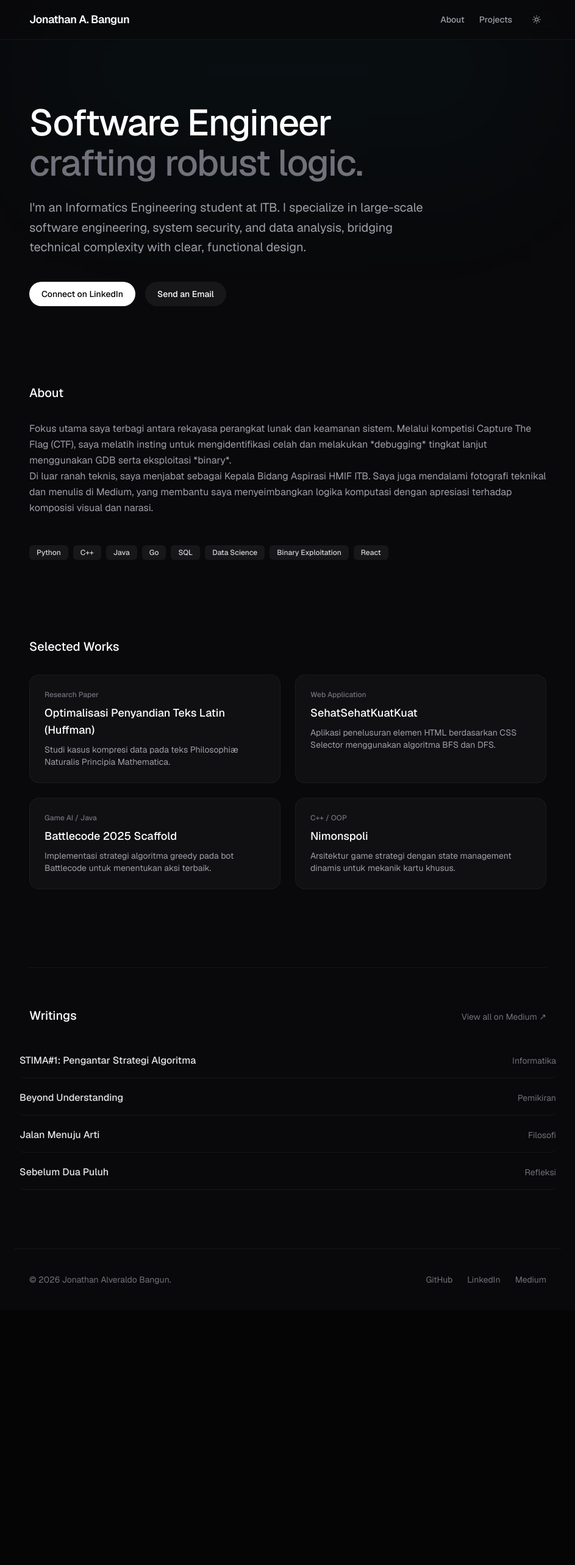
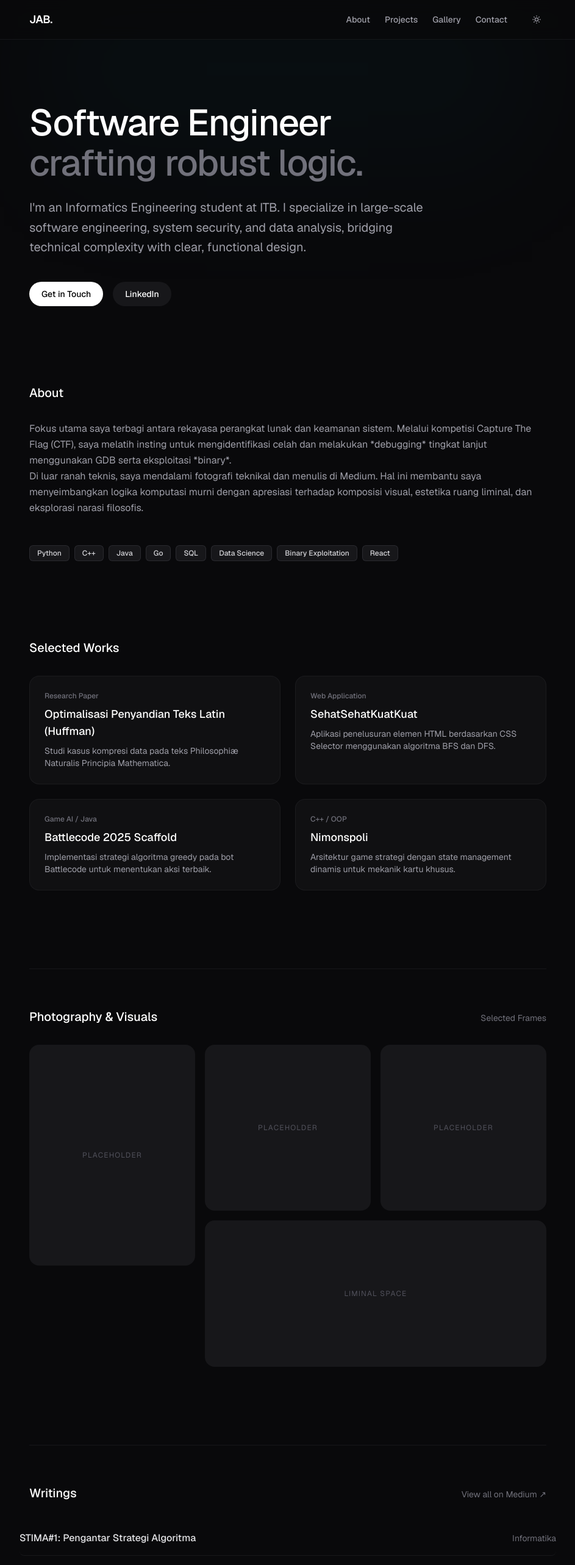
Before and after one commit to jonveral/personal-portfolio, a Next.js app: page / in a window 1280 px wide. Shown: the top 2566 px of the page at 61% size, without its empty margins (168-1111 px from the left). Before the commit the page ends 2148 px from the top, so only its background shows below. Built offline with nearby package versions, Linux system fonts and the light colour scheme.

Commit message:
bener2in

```diff
--- a/app/page.tsx
+++ b/app/page.tsx
@@ -35,15 +35,17 @@ export default function Home() {
       <nav className="fixed top-0 w-full z-50 bg-zinc-50/80 dark:bg-[#09090b]/80 backdrop-blur-md border-b border-zinc-200 dark:border-zinc-800/50 transition-colors duration-500">
         <div className="max-w-4xl mx-auto px-6 py-4 flex justify-between items-center">
           <div className="font-semibold text-zinc-900 dark:text-white text-lg tracking-tight">
-            Jonathan A. Bangun
+            JAB.
           </div>
 
-          <div className="flex items-center gap-6 text-sm font-medium text-zinc-500 dark:text-zinc-400">
+          <div className="flex items-center gap-5 sm:gap-6 text-sm font-medium text-zinc-500 dark:text-zinc-400">
             <a href="#about" className="hidden sm:block hover:text-zinc-900 dark:hover:text-white transition-colors">About</a>
             <a href="#projects" className="hidden sm:block hover:text-zinc-900 dark:hover:text-white transition-colors">Projects</a>
+            <a href="#gallery" className="hidden md:block hover:text-zinc-900 dark:hover:text-white transition-colors">Gallery</a>
+            <a href="#contact" className="hidden sm:block hover:text-zinc-900 dark:hover:text-white transition-colors">Contact</a>
             <button
               onClick={toggleTheme}
-              className="p-2 rounded-md hover:bg-zinc-200 dark:hover:bg-zinc-800 transition-colors"
+              className="p-2 rounded-md hover:bg-zinc-200 dark:hover:bg-zinc-800 transition-colors ml-2"
               aria-label="Toggle Theme"
             >
               {theme === 'dark' ? (
@@ -56,7 +58,7 @@ export default function Home() {
         </div>
       </nav>
 
-      {/* Main Content Area - Narrower for better reading experience */}
+      {/* Main Content Area */}
       <main className="max-w-4xl mx-auto px-6 pt-32 pb-24 relative z-10 space-y-32">
 
         {/* Hero Section */}
@@ -68,12 +70,12 @@ export default function Home() {
           <p className="text-lg sm:text-xl text-zinc-600 dark:text-zinc-400 max-w-2xl leading-relaxed">
             I'm an Informatics Engineering student at ITB. I specialize in large-scale software engineering, system security, and data analysis, bridging technical complexity with clear, functional design.
           </p>
-          <div className="flex gap-4 pt-4">
-            <a href="https://www.linkedin.com/in/jonathanalveraldobangun/" target="_blank" rel="noopener noreferrer" className="px-5 py-2.5 rounded-full bg-zinc-900 dark:bg-white text-white dark:text-black text-sm font-medium hover:bg-zinc-800 dark:hover:bg-zinc-200 transition-colors">
-              Connect on LinkedIn
+          <div className="flex flex-wrap gap-4 pt-4">
+            <a href="#contact" className="px-5 py-2.5 rounded-full bg-zinc-900 dark:bg-white text-white dark:text-black text-sm font-medium hover:bg-zinc-800 dark:hover:bg-zinc-200 transition-colors">
+              Get in Touch
             </a>
-            <a href="mailto:your.email@example.com" className="px-5 py-2.5 rounded-full bg-zinc-200/50 dark:bg-zinc-800/50 text-zinc-900 dark:text-white text-sm font-medium hover:bg-zinc-200 dark:hover:bg-zinc-800 transition-colors">
-              Send an Email
+            <a href="https://www.linkedin.com/in/jonathanalveraldobangun/" target="_blank" rel="noopener noreferrer" className="px-5 py-2.5 rounded-full bg-zinc-200/50 dark:bg-zinc-800/50 text-zinc-900 dark:text-white text-sm font-medium hover:bg-zinc-200 dark:hover:bg-zinc-800 transition-colors">
+              LinkedIn
             </a>
           </div>
         </section>
@@ -86,12 +88,12 @@ export default function Home() {
               Fokus utama saya terbagi antara rekayasa perangkat lunak dan keamanan sistem. Melalui kompetisi Capture The Flag (CTF), saya melatih insting untuk mengidentifikasi celah dan melakukan *debugging* tingkat lanjut menggunakan GDB serta eksploitasi *binary*.
             </p>
             <p>
-              Di luar ranah teknis, saya menjabat sebagai Kepala Bidang Aspirasi HMIF ITB. Saya juga mendalami fotografi teknikal dan menulis di Medium, yang membantu saya menyeimbangkan logika komputasi dengan apresiasi terhadap komposisi visual dan narasi.
+              Di luar ranah teknis, saya mendalami fotografi teknikal dan menulis di Medium. Hal ini membantu saya menyeimbangkan logika komputasi murni dengan apresiasi terhadap komposisi visual, estetika ruang liminal, dan eksplorasi narasi filosofis.
             </p>
           </div>
           <div className="flex flex-wrap gap-2 pt-4">
             {['Python', 'C++', 'Java', 'Go', 'SQL', 'Data Science', 'Binary Exploitation', 'React'].map((skill) => (
-              <span key={skill} className="px-3 py-1 rounded-md bg-zinc-200/50 dark:bg-zinc-800/50 text-zinc-700 dark:text-zinc-300 text-xs font-medium">
+              <span key={skill} className="px-3 py-1 rounded-md bg-zinc-200/50 dark:bg-zinc-800/50 text-zinc-700 dark:text-zinc-300 text-xs font-medium border border-zinc-200 dark:border-zinc-700/50">
                 {skill}
               </span>
             ))}
@@ -103,8 +105,6 @@ export default function Home() {
           <h2 className="text-xl font-medium text-zinc-900 dark:text-white">Selected Works</h2>
 
           <div className="grid grid-cols-1 md:grid-cols-2 gap-6">
-
-            {/* Project 1 */}
             <a href="https://informatika.stei.itb.ac.id/~rinaldi.munir/Matdis/2024-2025-2/Makalah2025/Makalah-Matdis-2025-IF-ITB%20(120).pdf" target="_blank" rel="noopener noreferrer" className="group block p-6 rounded-2xl bg-zinc-100/50 dark:bg-zinc-900/50 hover:bg-zinc-100 dark:hover:bg-zinc-800/80 border border-zinc-200/50 dark:border-zinc-800/50 transition-all">
               <div className="text-xs font-medium text-zinc-500 mb-2">Research Paper</div>
               <h3 className="text-lg font-medium text-zinc-900 dark:text-white mb-2 group-hover:text-cyan-600 dark:group-hover:text-cyan-400 transition-colors">
@@ -115,7 +115,6 @@ export default function Home() {
               </p>
             </a>
 
-            {/* Project 2 */}
             <a href="https://github.com/jonveral/Tubes2STIMA" target="_blank" rel="noopener noreferrer" className="group block p-6 rounded-2xl bg-zinc-100/50 dark:bg-zinc-900/50 hover:bg-zinc-100 dark:hover:bg-zinc-800/80 border border-zinc-200/50 dark:border-zinc-800/50 transition-all">
               <div className="text-xs font-medium text-zinc-500 mb-2">Web Application</div>
               <h3 className="text-lg font-medium text-zinc-900 dark:text-white mb-2 group-hover:text-cyan-600 dark:group-hover:text-cyan-400 transition-colors">
@@ -126,7 +125,6 @@ export default function Home() {
               </p>
             </a>
 
-            {/* Project 3 */}
             <a href="https://github.com/jonveral/Tubes1STIMA" target="_blank" rel="noopener noreferrer" className="group block p-6 rounded-2xl bg-zinc-100/50 dark:bg-zinc-900/50 hover:bg-zinc-100 dark:hover:bg-zinc-800/80 border border-zinc-200/50 dark:border-zinc-800/50 transition-all">
               <div className="text-xs font-medium text-zinc-500 mb-2">Game AI / Java</div>
               <h3 className="text-lg font-medium text-zinc-900 dark:text-white mb-2 group-hover:text-cyan-600 dark:group-hover:text-cyan-400 transition-colors">
@@ -137,7 +135,6 @@ export default function Home() {
               </p>
             </a>
 
-            {/* Project 4 */}
             <div className="group block p-6 rounded-2xl bg-zinc-100/50 dark:bg-zinc-900/50 hover:bg-zinc-100 dark:hover:bg-zinc-800/80 border border-zinc-200/50 dark:border-zinc-800/50 transition-all cursor-default">
               <div className="text-xs font-medium text-zinc-500 mb-2">C++ / OOP</div>
               <h3 className="text-lg font-medium text-zinc-900 dark:text-white mb-2 group-hover:text-cyan-600 dark:group-hover:text-cyan-400 transition-colors">
@@ -147,7 +144,53 @@ export default function Home() {
                 Arsitektur game strategi dengan state management dinamis untuk mekanik kartu khusus.
               </p>
             </div>
+          </div>
+        </section>
 
+        {/* Gallery Section */}
+        <section id="gallery" className="space-y-8 scroll-mt-32 border-t border-zinc-200 dark:border-zinc-800/50 pt-16">
+          <div className="flex justify-between items-baseline">
+            <h2 className="text-xl font-medium text-zinc-900 dark:text-white">Photography & Visuals</h2>
+            <span className="text-sm text-zinc-500">Selected Frames</span>
+          </div>
+
+          <div className="grid grid-cols-2 md:grid-cols-3 gap-4">
+            {/* Gallery Item 1 (Portrait) */}
+            <div className="col-span-1 row-span-2 relative group rounded-2xl overflow-hidden bg-zinc-200 dark:bg-zinc-800/50 aspect-[3/4]">
+              <div className="absolute inset-0 flex items-center justify-center">
+                <span className="text-zinc-400 dark:text-zinc-600 text-xs tracking-widest uppercase">Placeholder</span>
+                {/* Ganti div ini dengan <img src="/foto1.jpg" alt="Photo" className="object-cover w-full h-full grayscale group-hover:grayscale-0 transition-all duration-700 hover:scale-105" /> */}
+              </div>
+              <div className="absolute inset-0 bg-black/0 group-hover:bg-black/20 transition-all duration-500"></div>
+              <div className="absolute bottom-4 left-4 opacity-0 group-hover:opacity-100 transition-all duration-500 translate-y-2 group-hover:translate-y-0 text-white text-xs font-medium">
+                ISO 100 • f/2.8 • 1/250s
+              </div>
+            </div>
+
+            {/* Gallery Item 2 (Square) */}
+            <div className="relative group rounded-2xl overflow-hidden bg-zinc-200 dark:bg-zinc-800/50 aspect-square">
+              <div className="absolute inset-0 flex items-center justify-center">
+                <span className="text-zinc-400 dark:text-zinc-600 text-xs tracking-widest uppercase">Placeholder</span>
+              </div>
+            </div>
+
+            {/* Gallery Item 3 (Square) */}
+            <div className="relative group rounded-2xl overflow-hidden bg-zinc-200 dark:bg-zinc-800/50 aspect-square">
+              <div className="absolute inset-0 flex items-center justify-center">
+                <span className="text-zinc-400 dark:text-zinc-600 text-xs tracking-widest uppercase">Placeholder</span>
+              </div>
+            </div>
+
+            {/* Gallery Item 4 (Landscape spanning 2 columns) */}
+            <div className="col-span-2 relative group rounded-2xl overflow-hidden bg-zinc-200 dark:bg-zinc-800/50 aspect-video md:aspect-[21/9]">
+              <div className="absolute inset-0 flex items-center justify-center">
+                <span className="text-zinc-400 dark:text-zinc-600 text-xs tracking-widest uppercase">Liminal Space</span>
+              </div>
+              <div className="absolute inset-0 bg-black/0 group-hover:bg-black/20 transition-all duration-500"></div>
+              <div className="absolute bottom-4 left-4 opacity-0 group-hover:opacity-100 transition-all duration-500 text-white text-xs font-medium">
+                Project: Finale Liminal
+              </div>
+            </div>
           </div>
         </section>
 
@@ -181,9 +224,44 @@ export default function Home() {
           </div>
         </section>
 
+        {/* Minimalist Contact Section */}
+        <section id="contact" className="space-y-8 scroll-mt-32 border-t border-zinc-200 dark:border-zinc-800/50 pt-16">
+          <div className="max-w-2xl">
+            <h2 className="text-xl font-medium text-zinc-900 dark:text-white mb-4">Let's Connect</h2>
+            <p className="text-zinc-600 dark:text-zinc-400 mb-10 leading-relaxed">
+              Tertarik berkolaborasi dalam rekayasa perangkat lunak, keamanan sistem, atau sekadar bertukar pikiran mengenai komposisi visual dan filosofi? Kotak masuk saya selalu terbuka.
+            </p>
+
+            <form className="space-y-8" onSubmit={(e) => e.preventDefault()}>
+              <div className="grid grid-cols-1 sm:grid-cols-2 gap-8">
+                <input
+                  type="text"
+                  placeholder="Name"
+                  className="w-full bg-transparent border-b border-zinc-300 dark:border-zinc-700 pb-3 focus:outline-none focus:border-zinc-900 dark:focus:border-white text-zinc-900 dark:text-white placeholder-zinc-400 transition-colors rounded-none"
+                />
+                <input
+                  type="email"
+                  placeholder="Email Address"
+                  className="w-full bg-transparent border-b border-zinc-300 dark:border-zinc-700 pb-3 focus:outline-none focus:border-zinc-900 dark:focus:border-white text-zinc-900 dark:text-white placeholder-zinc-400 transition-colors rounded-none"
+                />
+              </div>
+              <textarea
+                placeholder="Your Message"
+                rows={3}
+                className="w-full bg-transparent border-b border-zinc-300 dark:border-zinc-700 pb-3 focus:outline-none focus:border-zinc-900 dark:focus:border-white text-zinc-900 dark:text-white placeholder-zinc-400 transition-colors resize-none rounded-none"
+              ></textarea>
+              <div className="pt-2">
+                <button className="px-8 py-3 rounded-full bg-zinc-900 dark:bg-white text-white dark:text-black text-sm font-medium hover:bg-zinc-800 dark:hover:bg-zinc-200 transition-transform active:scale-95">
+                  Send Message
+                </button>
+              </div>
+            </form>
+          </div>
+        </section>
+
       </main>
 
-      {/* Minimal Footer */}
+      {/* Footer */}
       <footer className="max-w-4xl mx-auto px-6 py-10 border-t border-zinc-200 dark:border-zinc-800/50 flex flex-col sm:flex-row justify-between items-center gap-4 text-sm text-zinc-500">
         <p>&copy; {new Date().getFullYear()} Jonathan Alveraldo Bangun.</p>
         <div className="flex gap-6">
```
